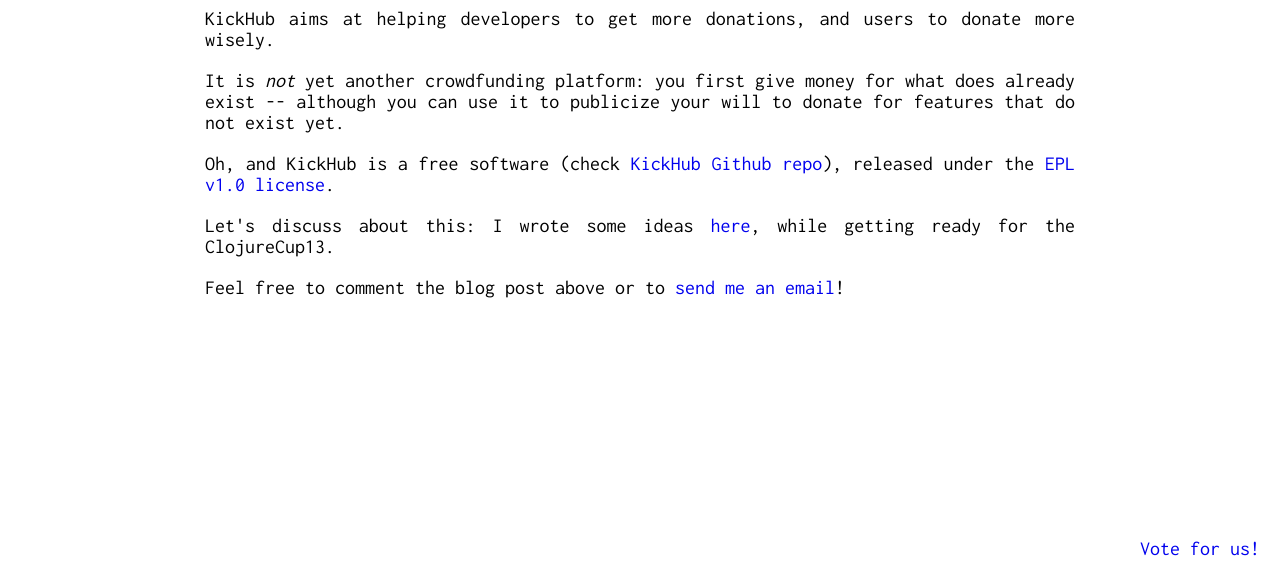
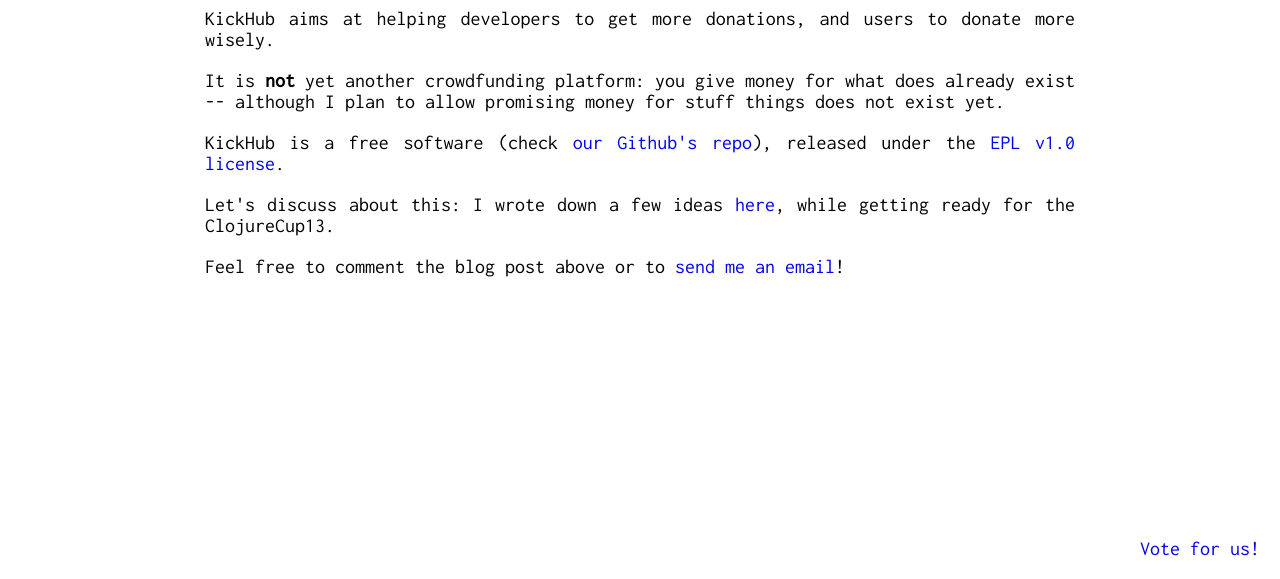
Before and after one commit to weaver-viii/kickhub, a plain HTML site: page src/kickhub/html/about.html in a window 1280 px wide. Shown: the part 221-800 px from the top of the page. Drawn offline with Linux system fonts and the light colour scheme; files that its build step writes are made by us from their sources.

Commit message:
about.html: Small change

```diff
--- a/src/kickhub/html/about.html
+++ b/src/kickhub/html/about.html
@@ -25,19 +25,20 @@
       <p>KickHub aims at helping developers to get more donations, and users
 	to donate more wisely.</p>
 
-      <p>It is <em>not</em> yet another crowdfunding platform: you
-	first give money for what does already exist -- although you
-	can use it to publicize your will to donate for features that
-	do not exist yet.</p>
+      <p>It is <strong>not</strong> yet another crowdfunding platform:
+	you give money for what does already exist -- although I plan
+	to allow promising money for stuff things does not exist
+	yet.</p>
 
-      <p>Oh, and KickHub is a free software
-	(check <a target="new" href="https://github.com/bzg/kickhub">KickHub Github repo</a>),
-	released under the <a target="new" href="http://www.eclipse.org/legal/epl-v10.html">EPL v1.0
-	  license</a>.</p>
+      <p>KickHub is a free software (check <a target="new"
+	href="https://github.com/bzg/kickhub">our Github's repo</a>),
+	released under the <a target="new"
+	href="http://www.eclipse.org/legal/epl-v10.html">EPL v1.0
+	license</a>.</p>
 
-      <p>Let's discuss about this: I wrote some
+      <p>Let's discuss about this: I wrote down a few
 	ideas <a href="http://bzg.fr/clojurecup-2013-the-problem.html"
-		 target="new">here</a>, while getting ready for the
+	target="new">here</a>, while getting ready for the
 	ClojureCup13.</p>
 
       <p>Feel free to comment the blog post above or
```
